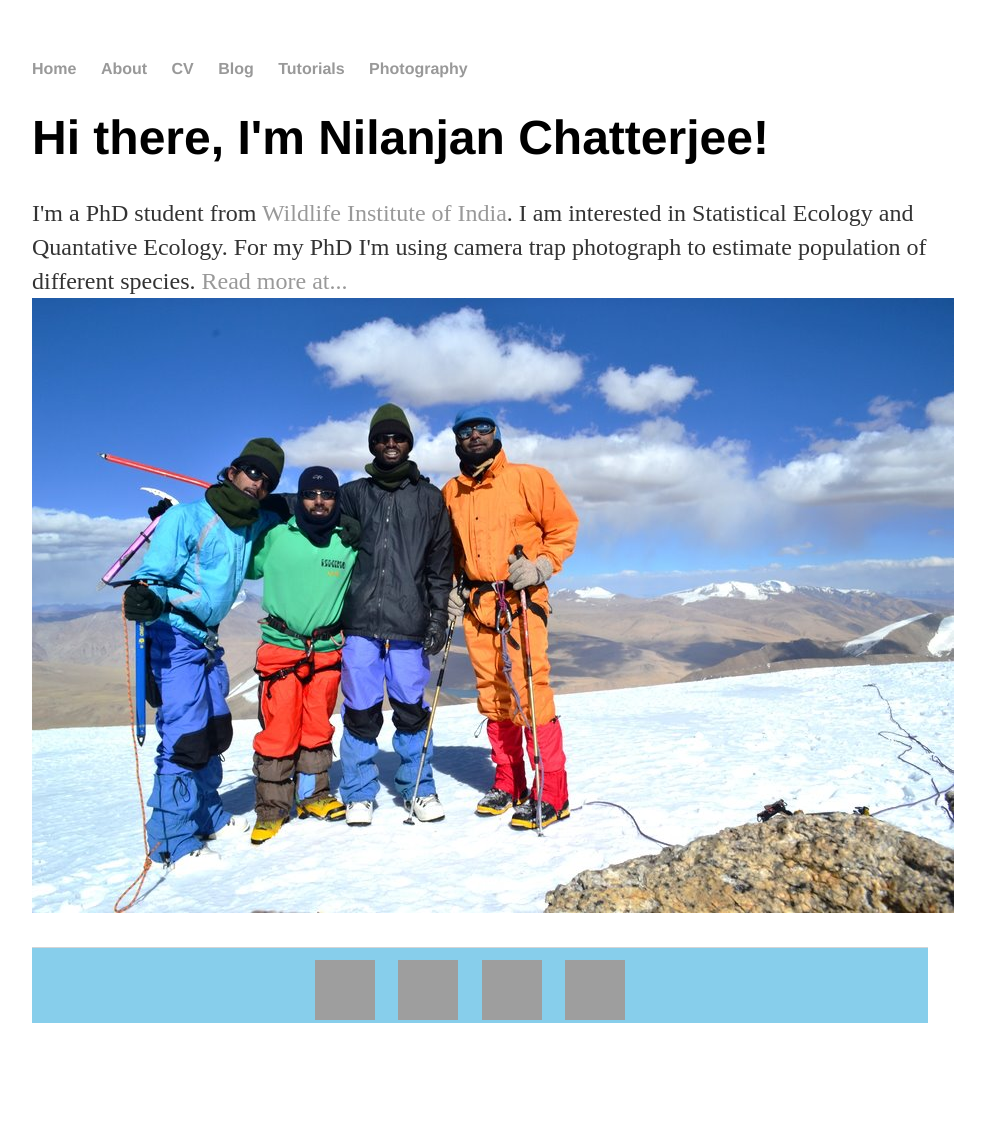
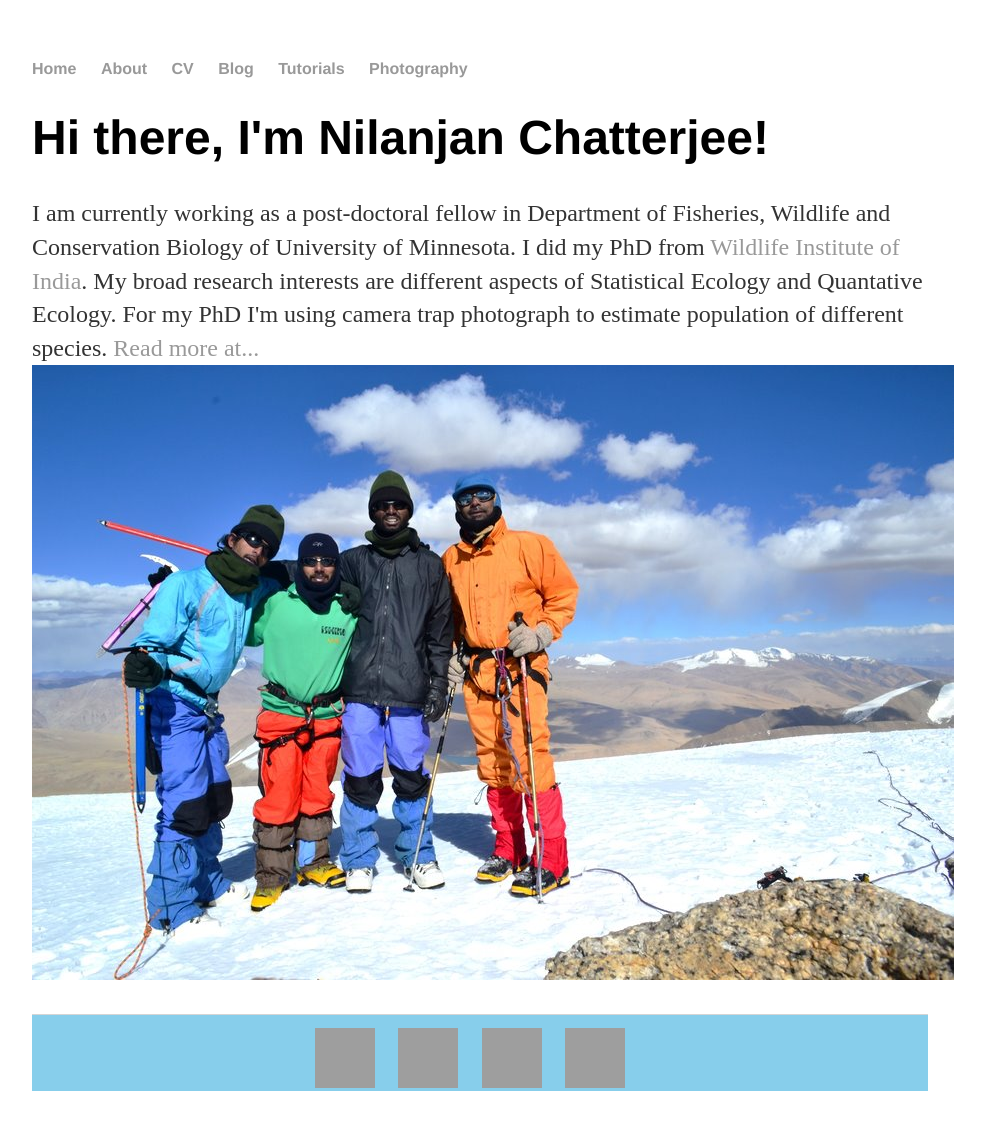
Before and after one commit to nilanjanchatterjee/nilanjanchatterjee.github.io, a Jekyll site: the page built from index.html, in a window 1280 px wide, cut to the strip 0-1151 px from the top of the page. Shown: the top 1130 px of the strip, without its empty margins (160-1145 px from the left). Built offline with Jekyll 4.4.1, drawn with Linux system fonts in a browser that asks for light colours; before the commit the page ends 1083 px from its top, so only the background shows below that; grey boxes are pictures that could not be loaded.

Commit message:
updated index page
updated the post-doctoral position details

```diff
--- a/index.html
+++ b/index.html
@@ -4,7 +4,7 @@ title: Nilanjan Chatterjee, PhD Student
 ---
 <div class="blurb">
 	<h1>Hi there, I'm Nilanjan Chatterjee!</h1>
-	<p>I'm a PhD student from <a href="https://wii.gov.in/">Wildlife Institute of India</a>. I am interested in Statistical Ecology and Quantative Ecology. For my PhD I'm using camera trap photograph to estimate population of different species. <a href="/about">Read more at...</a> <br>
+	<p>I am currently working as a post-doctoral fellow in Department of Fisheries, Wildlife and Conservation Biology of University of Minnesota. I did my PhD from <a href="https://wii.gov.in/">Wildlife Institute of India</a>. My broad research interests are different aspects of Statistical Ecology and Quantative Ecology. For my PhD I'm using camera trap photograph to estimate population of different species. <a href="/about">Read more at...</a> <br>
 		<img src="https://nilanjanchatterjee.github.io/Spanknak-Ri.jpg" alt="Summit of Spanknak-Ri, Ladakh, India ">
 
 </p>
```
